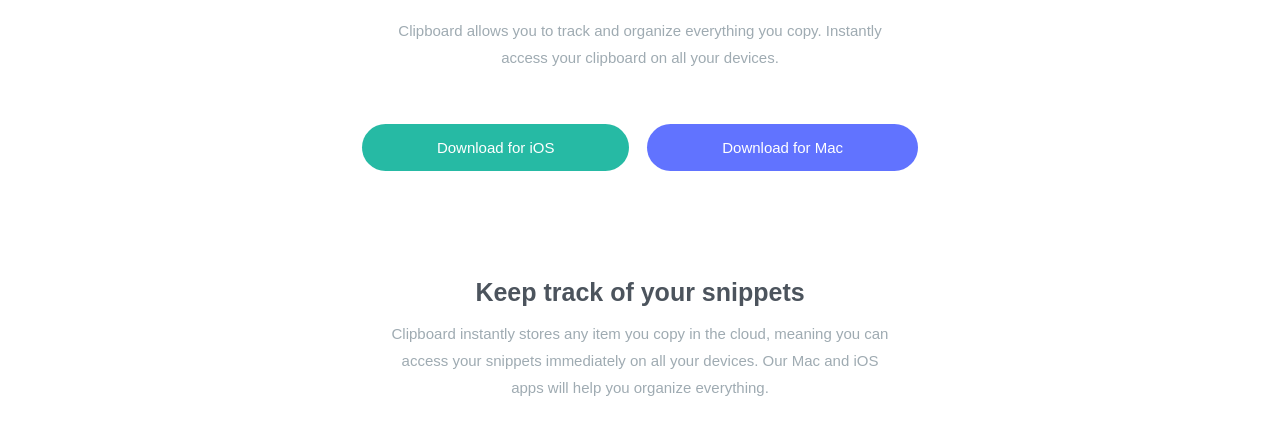
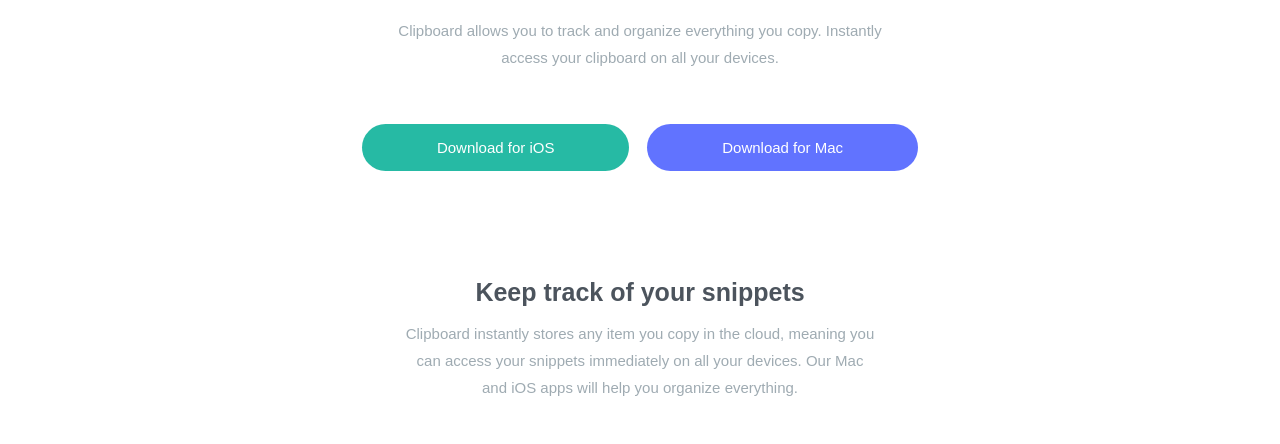
Before and after one commit to Obayuwana22/clipboardlandingpage, a plain HTML site: page index.html in a window 1280 px wide. Shown: the part 355-799 px from the top of the page. Drawn offline with Linux system fonts and the light colour scheme; a web font is replaced by a local one.

Commit message:
New commit

```diff
--- a/styles.css
+++ b/styles.css
@@ -41,11 +41,10 @@ body {
     background: url(images/bg-header-desktop.png);
     background-repeat: no-repeat;
     background-size: contain;
-    /* margin: 0 5em; */
   }
 }
 .container {
-  /* margin: 0 5em; */
+  margin: 0 5em;
   text-align: center;
 }
 
@@ -129,7 +128,6 @@ h3 {
 
 .computer {
   margin-bottom: 5em;
-  /* max-width: 80%; */
 }
 
 @media screen and (min-width: 800px) {
@@ -183,7 +181,6 @@ h3 {
 
 @media screen and (min-width: 800px) {
   .remote--access {
-    /* margin-top: 60em; */
     margin-top: 6em;
   }
 }
@@ -312,7 +309,6 @@ li a:hover {
     justify-content: space-between;
     align-items: center;
     padding: 0 5em;
-    /* margin: 0 5em; */
   }
 
   .footer--clipboard {
```
